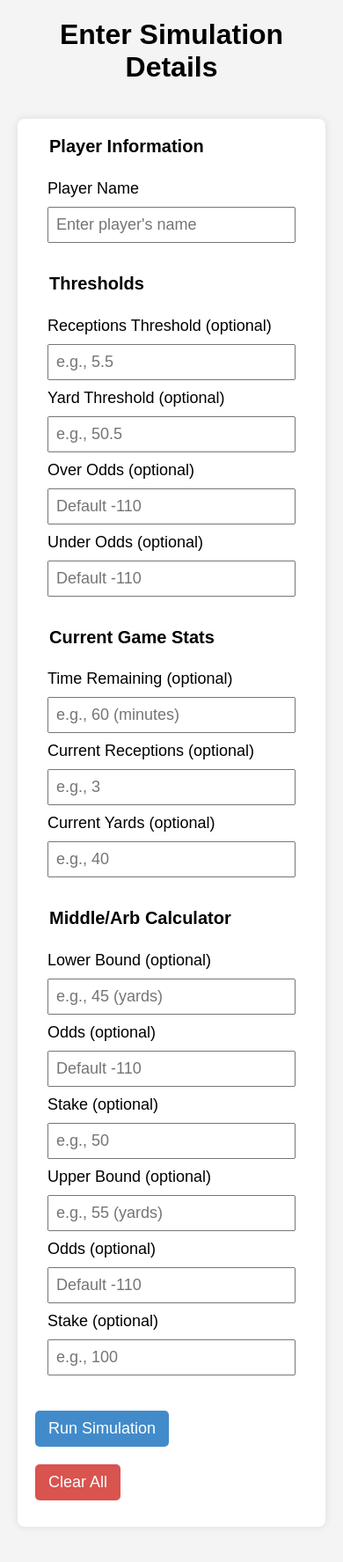
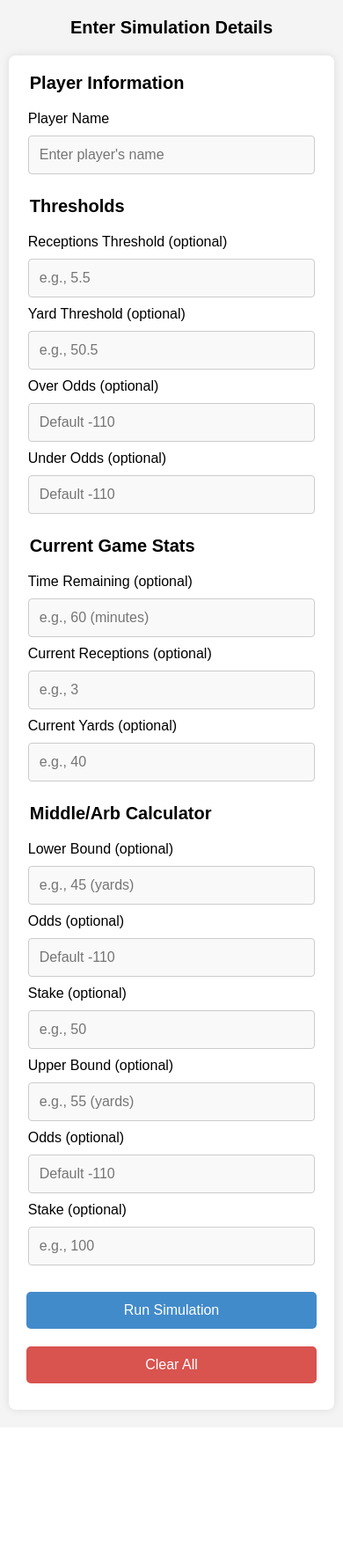
Before and after one commit to nicholasjbooth/nflreceivingsim, a Flask app: page / in a window 390 px wide. Shown: the whole page at 88% size. After the commit the page ends 1609 px from the top, so only its background shows below. Run offline with Flask 3, Linux system fonts and the light colour scheme; parts of the project's set-up code (start-up, migrations or seed data) failed here and were passed over.

Commit message:
formatted better on mobile

```diff
--- a/templates/index.html
+++ b/templates/index.html
@@ -7,23 +7,28 @@
     <style>
         body {
             font-family: Arial, sans-serif;
-            margin: 20px;
+            margin: 0;
+            padding: 0;
             background-color: #f4f4f4;
         }
         h1 {
             text-align: center;
+            margin: 20px 0;
+            font-size: 24px;
         }
         form {
             background-color: #fff;
             padding: 20px;
             border-radius: 8px;
             box-shadow: 0px 0px 10px rgba(0, 0, 0, 0.1);
-            max-width: 600px;
-            margin: 40px auto;
+            max-width: 95%;
+            margin: 20px auto;
+            box-sizing: border-box;
         }
         fieldset {
             border: none;
             margin-bottom: 15px;
+            padding: 0;
         }
         legend {
             font-size: 20px;
@@ -35,19 +40,25 @@
             display: block;
             margin: 10px 0;
         }
-        input[type="text"], input[type="number"] {
-            padding: 8px;
+        input[type="text"], input[type="number"], select {
+            padding: 12px;
             width: 100%;
             box-sizing: border-box;
+            font-size: 16px;
+            border-radius: 4px;
+            border: 1px solid #ccc;
+            background-color: #f9f9f9;
         }
         input[type="submit"], input[type="button"] {
             margin-top: 20px;
-            padding: 10px 15px;
+            padding: 12px 15px;
             font-size: 18px;
             color: white;
             border: none;
             border-radius: 5px;
             cursor: pointer;
+            width: 100%;
+            box-sizing: border-box;
         }
         input[type="submit"] {
             background-color: #428bca;
@@ -55,8 +66,42 @@
         input[type="button"] {
             background-color: #d9534f;
         }
+        #player_name_dropdown {
+            position: relative;
+        }
+        #dropdown_list {
+            position: absolute;
+            width: 100%;
+            max-height: 200px;
+            overflow-y: auto;
+            background-color: #fff;
+            border: 1px solid #ccc;
+            border-radius: 4px;
+            z-index: 1000;
+            display: none;
+        }
+        #dropdown_list div {
+            padding: 8px;
+            cursor: pointer;
+        }
+        #dropdown_list div:hover {
+            background-color: #eee;
+        }
+        @media (max-width: 600px) {
+            h1 {
+                font-size: 20px;
+            }
+            label, input {
+                font-size: 16px;
+            }
+            input[type="submit"], input[type="button"] {
+                font-size: 16px;
+            }
+        }
     </style>
     <script>
+        const playerNames = {{ player_names|tojson|safe }}; // Assuming 'player_names' is passed from the server
+
         function clearForm() {
             document.getElementById("player_name").value = "";
             document.getElementById("receptions_threshold").value = "";
@@ -71,6 +116,41 @@
             document.getElementById("upper_bound_odds").value = "";
             document.getElementById("upper_bound_stake").value = "";
         }
+
+        function filterPlayers() {
+            const input = document.getElementById('player_name');
+            const filter = input.value.toLowerCase();
+            const dropdown = document.getElementById('dropdown_list');
+            dropdown.innerHTML = ''; // Clear previous dropdown content
+
+            if (filter) {
+                const filteredNames = playerNames.filter(name => name.toLowerCase().startsWith(filter));
+
+                if (filteredNames.length > 0) {
+                    dropdown.style.display = 'block'; // Show dropdown
+                    filteredNames.forEach(name => {
+                        const div = document.createElement('div');
+                        div.innerText = name;
+                        div.onclick = function () {
+                            input.value = name; // Set the input field with the clicked name
+                            dropdown.style.display = 'none'; // Hide dropdown
+                        };
+                        dropdown.appendChild(div);
+                    });
+                } else {
+                    dropdown.style.display = 'none'; // Hide dropdown if no match
+                }
+            } else {
+                dropdown.style.display = 'none'; // Hide dropdown if input is empty
+            }
+        }
+
+        document.addEventListener('click', function(event) {
+            const dropdown = document.getElementById('dropdown_list');
+            if (!dropdown.contains(event.target) && event.target.id !== 'player_name') {
+                dropdown.style.display = 'none'; // Hide dropdown when clicking outside
+            }
+        });
     </script>
 </head>
 <body>
@@ -81,14 +161,10 @@
     <fieldset>
         <legend>Player Information</legend>
         <label for="player_name">Player Name</label>
-        <input type="text" id="player_name" name="player_name" list="player_name_list" placeholder="Enter player's name" value="{{ player_name or '' }}" required>
-
-        <!-- Use player_names instead of receiver_names -->
-        <datalist id="player_name_list">
-            {% for player_name in player_names %}
-                <option value="{{ player_name }}">
-            {% endfor %}
-        </datalist>
+        <div id="player_name_dropdown">
+            <input type="text" id="player_name" name="player_name" placeholder="Enter player's name" value="{{ player_name or '' }}" onkeyup="filterPlayers()" autocomplete="off" required>
+            <div id="dropdown_list"></div>
+        </div>
     </fieldset>
 
     <fieldset>
```
